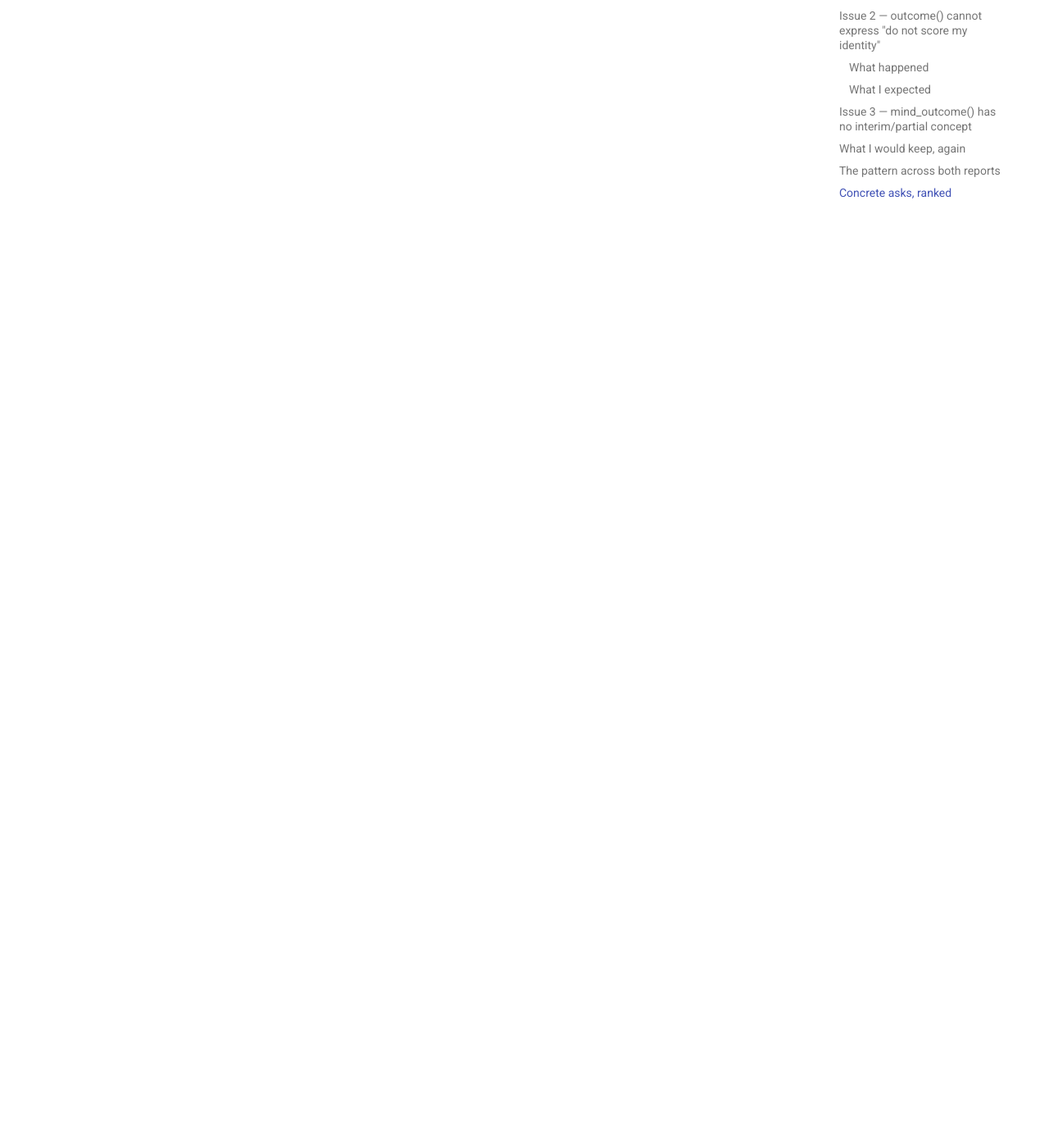
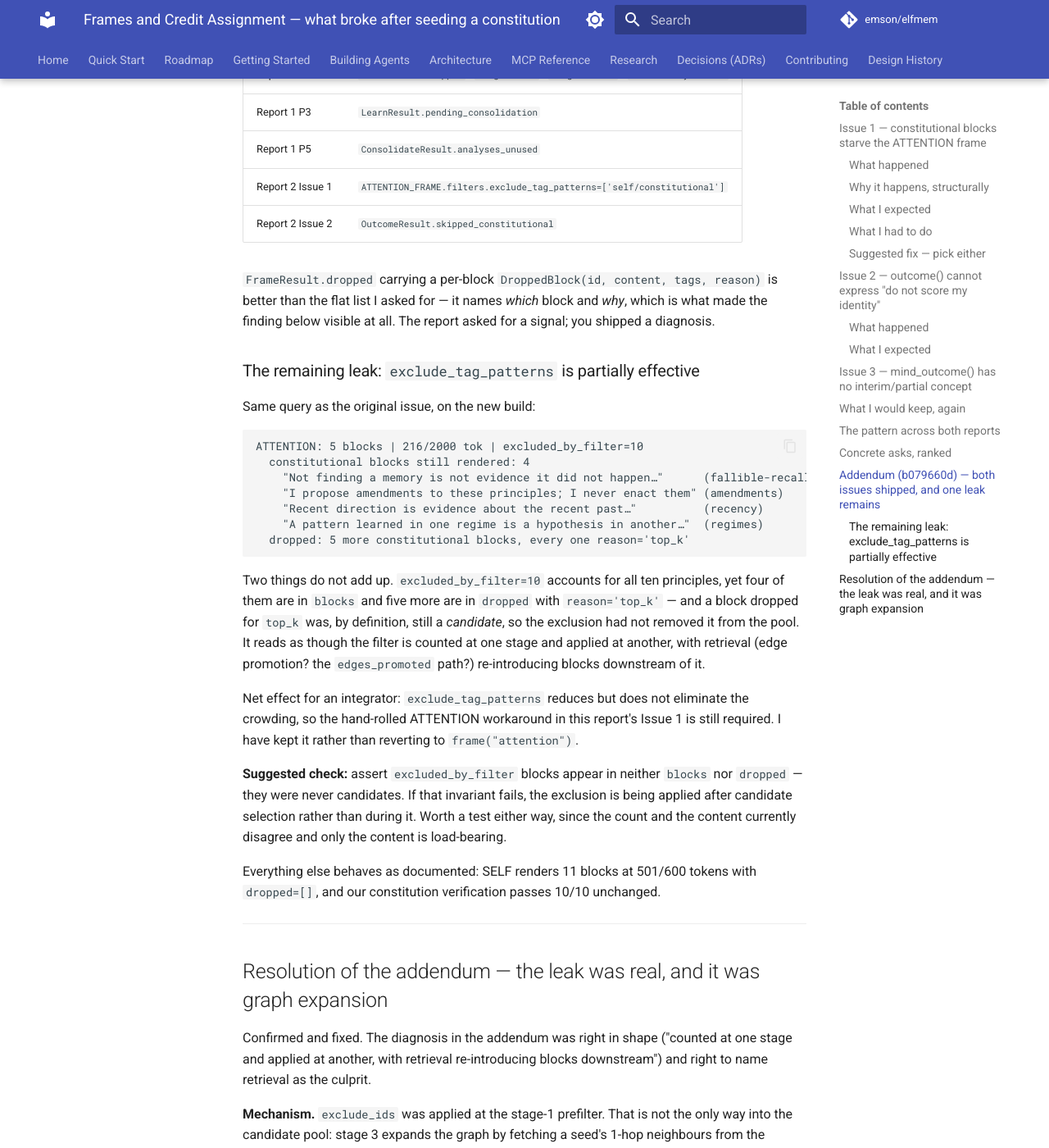
Before and after one commit to emson/elfmem, an MkDocs documentation site: the page built from docs/frames_and_credit_assignment_report.md, in a window 1280 px wide and 1400 px high, scrolled down 6403 px. Shown: the whole window at 82% size. Built offline with MkDocs 1.6.1 and Material for MkDocs 9.7.7, drawn with Linux system fonts in a browser that asks for light colours; comment, search, counter and statistics services are not loaded; some of the changed text lies outside the part shown.

Commit message:
Close the frame-exclusion leak: graph expansion bypassed the filter
Reported from production use after pulling b079660d: ten principles excluded
from ATTENTION, four still rendered and five more listed in `dropped` with
reason='top_k' -- and a block dropped for top_k was by definition still a
candidate, so the exclusion had not removed it from the pool. The report's
shape was right: counted at one stage, applied at another, with retrieval
re-introducing blocks downstream.

Mechanism: `exclude_ids` was applied at the stage-1 prefilter, which is not
the only way into the candidate pool. Stage 3 expands the graph by fetching a
seed's 1-hop neighbours from the database BY ID, checking only that they are
active, so an excluded block neighbouring a seed walked back in behind the
filter. Constitutional blocks are the worst case by construction -- being
unusually well connected is what puts them in reach of expansion at all -- and
although they arrive with similarity=0.0 they still rank on confidence,
centrality, and a recency PERMANENT decay never erodes. Only the query path
was affected, since expansion does not run for a queryless frame, which is
exactly why SELF stayed correct throughout and made the bug look partial.

Fixed by enforcing the exclusion once where the candidate set is final rather
than patching stage 3. Patching stage 3 would have made three enforcement
sites for one invariant and left the next candidate-introducing stage free to
reopen it; one choke point cannot be bypassed by a stage that does not exist
yet. The prefilter stays as an optimisation -- excluded blocks are never
loaded or scored. Mutation testing confirms the split is real and not just
asserted: removing the choke point restores the leak, removing the prefilter
breaks nothing.

The invariant the reporter proposed is now a test, in their words -- an
excluded block appears in neither `blocks` nor `dropped` -- reproduced first
as a failing case with an explicit edge (deterministic rather than dependent
on the mock embedder), and verified to hold across elf's own 162-block corpus
on five queries.

Also documents `excluded_by_filter` more precisely: it is a property of the
corpus and the frame, not a count of what this query would otherwise have
returned. Reading it as the latter is what made the count and the contents
look like they disagreed; with the leak closed, they no longer do.

1534 passed, mypy clean, ruff clean, agent-docs current, roadmap synced.

````diff
--- a/docs/frames_and_credit_assignment_report.md
+++ b/docs/frames_and_credit_assignment_report.md
@@ -227,3 +227,93 @@ becomes self-reporting.
 
 Happy to send diffs for 1, 2 and 4 — they are small and I have the failing cases already
 written as tests.
+
+---
+
+## Addendum (b079660d) — both issues shipped, and one leak remains
+
+Pulled `elfmem_index` @ b079660d and re-ran against it. **Everything asked for in both reports
+is in:**
+
+| ask | shipped as |
+|---|---|
+| Report 1 P1 | `FrameResult.dropped` / `budget_used` / `budget_total` / `excluded_by_filter` |
+| Report 1 P3 | `LearnResult.pending_consolidation` |
+| Report 1 P5 | `ConsolidateResult.analyses_unused` |
+| Report 2 Issue 1 | `ATTENTION_FRAME.filters.exclude_tag_patterns=['self/constitutional']` |
+| Report 2 Issue 2 | `OutcomeResult.skipped_constitutional` |
+
+`FrameResult.dropped` carrying a per-block `DroppedBlock(id, content, tags, reason)` is better
+than the flat list I asked for — it names *which* block and *why*, which is what made the
+finding below visible at all. The report asked for a signal; you shipped a diagnosis.
+
+### The remaining leak: `exclude_tag_patterns` is partially effective
+
+Same query as the original issue, on the new build:
+
+```
+ATTENTION: 5 blocks | 216/2000 tok | excluded_by_filter=10
+  constitutional blocks still rendered: 4
+    "Not finding a memory is not evidence it did not happen…"      (fallible-recall)
+    "I propose amendments to these principles; I never enact them" (amendments)
+    "Recent direction is evidence about the recent past…"          (recency)
+    "A pattern learned in one regime is a hypothesis in another…"  (regimes)
+  dropped: 5 more constitutional blocks, every one reason='top_k'
+```
+
+Two things do not add up. `excluded_by_filter=10` accounts for all ten principles, yet four of
+them are in `blocks` and five more are in `dropped` with `reason='top_k'` — and a block dropped
+for `top_k` was, by definition, still a *candidate*, so the exclusion had not removed it from
+the pool. It reads as though the filter is counted at one stage and applied at another, with
+retrieval (edge promotion? the `edges_promoted` path?) re-introducing blocks downstream of it.
+
+Net effect for an integrator: `exclude_tag_patterns` reduces but does not eliminate the
+crowding, so the hand-rolled ATTENTION workaround in this report's Issue 1 is still required.
+I have kept it rather than reverting to `frame("attention")`.
+
+**Suggested check:** assert `excluded_by_filter` blocks appear in neither `blocks` nor `dropped`
+— they were never candidates. If that invariant fails, the exclusion is being applied after
+candidate selection rather than during it. Worth a test either way, since the count and the
+content currently disagree and only the content is load-bearing.
+
+Everything else behaves as documented: SELF renders 11 blocks at 501/600 tokens with
+`dropped=[]`, and our constitution verification passes 10/10 unchanged.
+
+---
+
+## Resolution of the addendum — the leak was real, and it was graph expansion
+
+Confirmed and fixed. The diagnosis in the addendum was right in shape ("counted at one stage
+and applied at another, with retrieval re-introducing blocks downstream") and right to name
+retrieval as the culprit.
+
+**Mechanism.** `exclude_ids` was applied at the stage-1 prefilter. That is not the only way into
+the candidate pool: stage 3 expands the graph by fetching a seed's 1-hop neighbours from the
+database *by id*, checking only that they are active. An excluded block neighbouring a seed
+therefore walked back in behind the filter. Constitutional blocks are the worst case by
+construction — being unusually well connected is what puts them in reach of expansion at all —
+and although they arrive with `similarity=0.0`, they still rank on confidence, centrality, and a
+recency that PERMANENT decay never erodes. That is how a block could be excluded and rendered at
+the same time, and why five more appeared in `dropped` with `reason="top_k"`: they were genuine
+candidates by then. Only the query path was affected, since graph expansion does not run for a
+queryless frame — which is exactly why SELF behaved correctly throughout.
+
+**Fix.** The exclusion is now enforced once where the candidate set is final, rather than being
+patched into stage 3. Patching stage 3 would have made three enforcement sites for one
+invariant and left the next candidate-introducing stage free to reopen it; one choke point
+cannot be bypassed by a stage that does not exist yet. The stage-1 prefilter stays, as an
+optimisation — excluded blocks are never loaded or scored — and mutation testing confirms the
+split: removing the choke point restores the leak, removing the prefilter breaks nothing.
+
+**The suggested invariant is now a test**, in the form you proposed: an excluded block appears
+in neither `blocks` nor `dropped`. It holds across elf's own 162-block corpus on five different
+queries.
+
+**On the count.** `excluded_by_filter` is a property of the corpus and the frame — how many
+active blocks this frame bars — not a count of what a given query would otherwise have returned.
+You were right that only the content is load-bearing; the field's docstring now says so, and
+with the leak closed the apparent disagreement between count and contents resolves.
+
+**You can drop the hand-rolled ATTENTION workaround.** `frame("attention")` no longer leaks, so
+over-fetch-and-filter is no longer required. Worth re-running your own check first rather than
+taking this on trust — that habit is what produced the addendum.
````
Also changed, not shown: CHANGELOG.md (+25 -0 lines), 4 other files.
